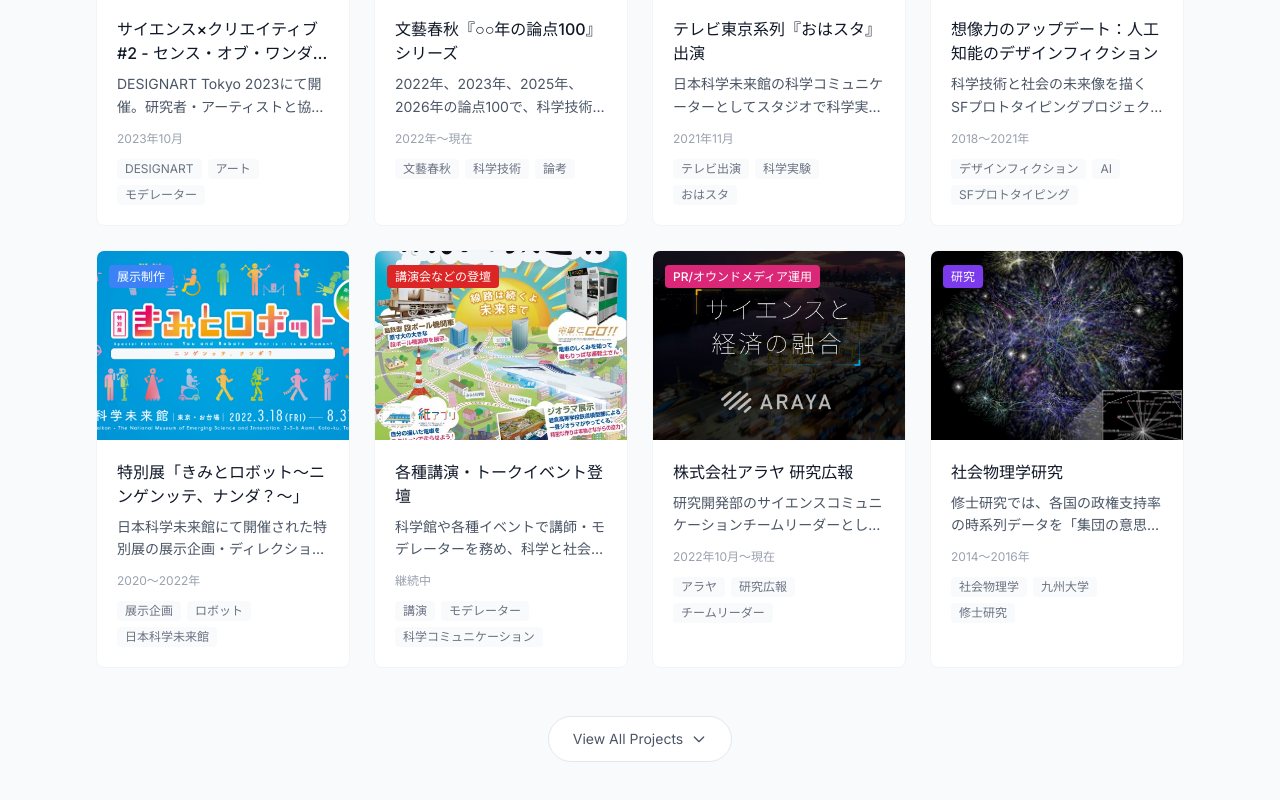
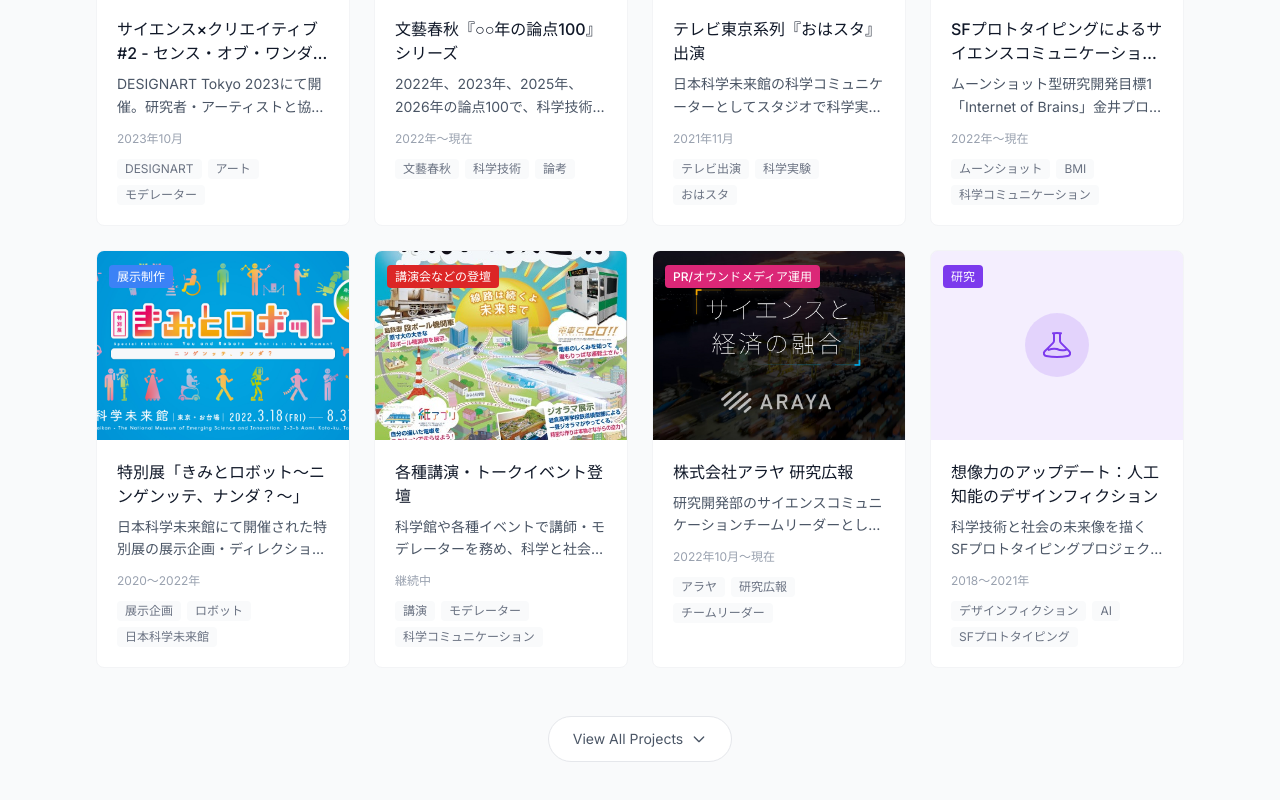
Before and after one commit to myt-ryu/Portfoliosite_myt, a React (Vite) app: page / in a window 1280 px wide. Shown: the part 2587-3387 px from the top of the page. Built offline with nearby package versions, Linux system fonts and the light colour scheme.

Commit message:
update: refine project details for AI Design Fiction and RRI project

```diff
--- a/src/data/projects.ts
+++ b/src/data/projects.ts
@@ -265,20 +265,17 @@
     title: '想像力のアップデート：人工知能のデザインフィクション',
     description:
       '科学技術と社会の未来像を描くSFプロトタイピングプロジェクト。',
-    category: 'production',
+    category: 'research',
     period: '2018〜2021年',
     tags: ['デザインフィクション', 'AI', 'SFプロトタイピング'],
     featured: true,
-    thumbnail: 'images/projects/ai-design-fiction.jpg',
     details: `「想像力のアップデート：人工知能のデザインフィクション」は、科学技術と社会の未来像を描くSFプロトタイピングプロジェクトです。
 
-デザインフィクションの手法を用いて、AIが普及した未来社会のシナリオを作成。多様なステークホルダーとの対話を通じて、望ましい未来像について議論を行いました。`,
+研究協力メンバーとして参画しました。`,
     role: 'プロジェクト参画',
-    organization: '日本科学未来館',
+    organization: '',
     achievements: [
       'SFプロトタイピング手法の実践',
-      'AI社会の未来シナリオ作成',
-      '多様なステークホルダーとの対話',
     ],
   },
   {
@@ -287,15 +284,15 @@
       '責任ある研究とイノベーションを促進するSFプロトタイピング手法の企画調査',
     description:
       'RRI（責任ある研究・イノベーション）を促進するためのSFプロトタイピング手法の研究プロジェクト。',
-    category: 'production',
+    category: 'research',
     period: '2021〜2023年',
     tags: ['RRI', 'SFプロトタイピング', '研究'],
-    thumbnail: 'images/projects/rri-sf-prototyping.jpg',
-    details: `RRI（Responsible Research and Innovation：責任ある研究・イノベーション）を促進するためのSFプロトタイピング手法について、企画調査を行うプロジェクトに参画しました。
+    thumbnail: 'images/projects/rri-sf-prototyping.png',
+    details: `RRI（Responsible Research and Innovation：責任ある研究・イノベーション）を促進するためのSFプロトタイピング手法について、企画調査を行うプロジェクトに、研究協力メンバーとして参画しました。
 
 SFプロトタイピングを活用して、科学技術の社会的影響を多角的に検討し、責任あるイノベーションのあり方を探求しました。`,
-    role: 'プロジェクト参画',
-    organization: '（研究プロジェクト）',
+    role: '研究協力メンバー',
+    organization: '',
     achievements: [
       'RRI促進のための手法研究',
       'SFプロトタイピングの活用方法の調査',
```
Also changed, not shown: public/images/projects/rri-sf-prototyping.png (added).
